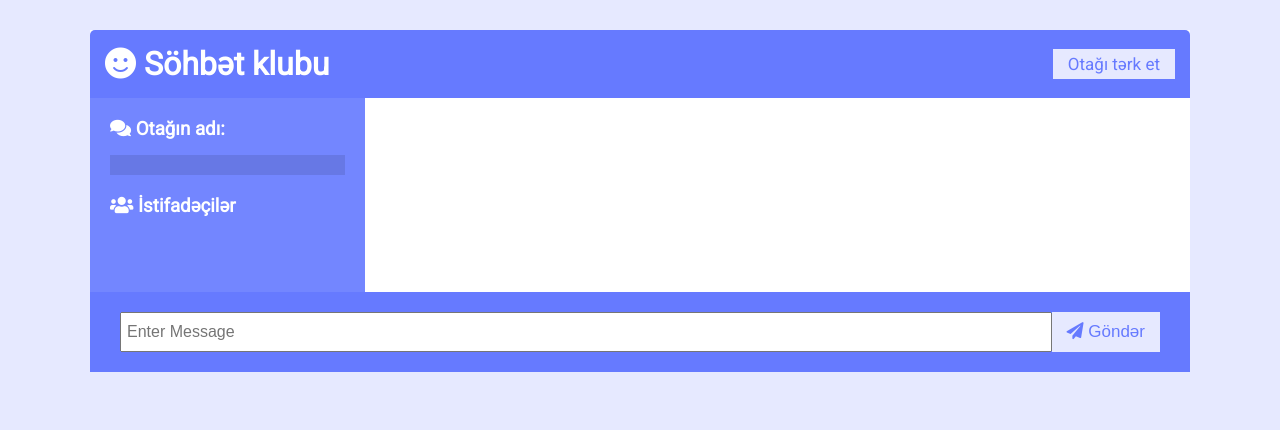
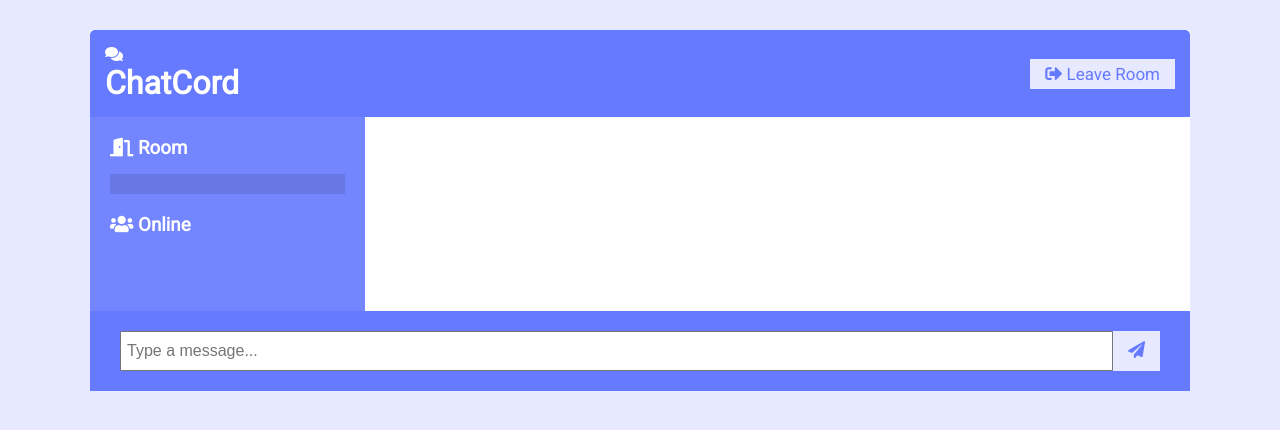
Before and after one commit to Mahammadaliabaszade/Realtimechat-Node.js, a website: page public/chat.html in a window 1280 px wide. Drawn offline with nearby package versions, Linux system fonts and the light colour scheme; no server answers.

Commit message:
add logic

```diff
--- a/public/chat.html
+++ b/public/chat.html
@@ -3,49 +3,44 @@
 <head>
   <meta charset="UTF-8" />
   <meta name="viewport" content="width=device-width, initial-scale=1.0" />
-    <link
-      rel="stylesheet"
-      href="https://cdnjs.cloudflare.com/ajax/libs/font-awesome/5.12.1/css/all.min.css"
-      integrity="sha256-mmgLkCYLUQbXn0B1SRqzHar6dCnv9oZFPEC1g1cwlkk="
-      crossorigin="anonymous"
-    />
+  <link rel="stylesheet" href="https://cdnjs.cloudflare.com/ajax/libs/font-awesome/5.12.1/css/all.min.css" integrity="sha256-mmgLkCYLUQbXn0B1SRqzHar6dCnv9oZFPEC1g1cwlkk=" crossorigin="anonymous" />
   <link rel="stylesheet" href="css/style.css" />
-    <title>Mahammad App</title>
+  <title>ChatCord — Real-time Chat</title>
 </head>
 <body>
   <div class="chat-container">
     <header class="chat-header">
-        <h1><i class="fas fa-smile"></i> Söhbət klubu</h1>
-        <a id="leave-btn" class="btn">Otağı tərk et</a>
+      <div class="chat-header-left">
+        <i class="fas fa-comments"></i>
+        <h1>ChatCord</h1>
+      </div>
+      <a id="leave-btn" class="btn btn-leave"><i class="fas fa-sign-out-alt"></i> Leave Room</a>
     </header>
+
     <main class="chat-main">
       <div class="chat-sidebar">
-          <h3><i class="fas fa-comments"></i> Otağın adı:</h3>
+        <div class="sidebar-section">
+          <h3><i class="fas fa-door-open"></i> Room</h3>
           <h2 id="room-name"></h2>
-          <h3><i class="fas fa-users"></i> İstifadəçilər</h3>
+        </div>
+        <div class="sidebar-section">
+          <h3><i class="fas fa-users"></i> Online</h3>
           <ul id="users"></ul>
         </div>
-        <div class="chat-messages"></div>
+      </div>
+
+      <div class="chat-messages" id="chat-messages"></div>
     </main>
+
     <div class="chat-form-container">
       <form id="chat-form">
-          <input
-            id="msg"
-            type="text"
-            placeholder="Enter Message"
-            required
-            autocomplete="off"
-          />
-          <button class="btn"><i class="fas fa-paper-plane"></i> Göndər</button>
+        <input id="msg" type="text" placeholder="Type a message..." required autocomplete="off" />
+        <button class="btn btn-send"><i class="fas fa-paper-plane"></i></button>
       </form>
     </div>
   </div>
 
-    <script
-      src="https://cdnjs.cloudflare.com/ajax/libs/qs/6.9.2/qs.min.js"
-      integrity="sha256-TDxXjkAUay70ae/QJBEpGKkpVslXaHHayklIVglFRT4="
-      crossorigin="anonymous"
-    ></script>
+  <script src="https://cdnjs.cloudflare.com/ajax/libs/qs/6.9.2/qs.min.js" integrity="sha256-TDxXjkAUay70ae/QJBEpGKkpVslXaHHayklIVglFRT4=" crossorigin="anonymous"></script>
   <script src="/socket.io/socket.io.js"></script>
   <script src="js/main.js"></script>
 </body>
```
Lines whose indentation alone changed are shown as unchanged.
